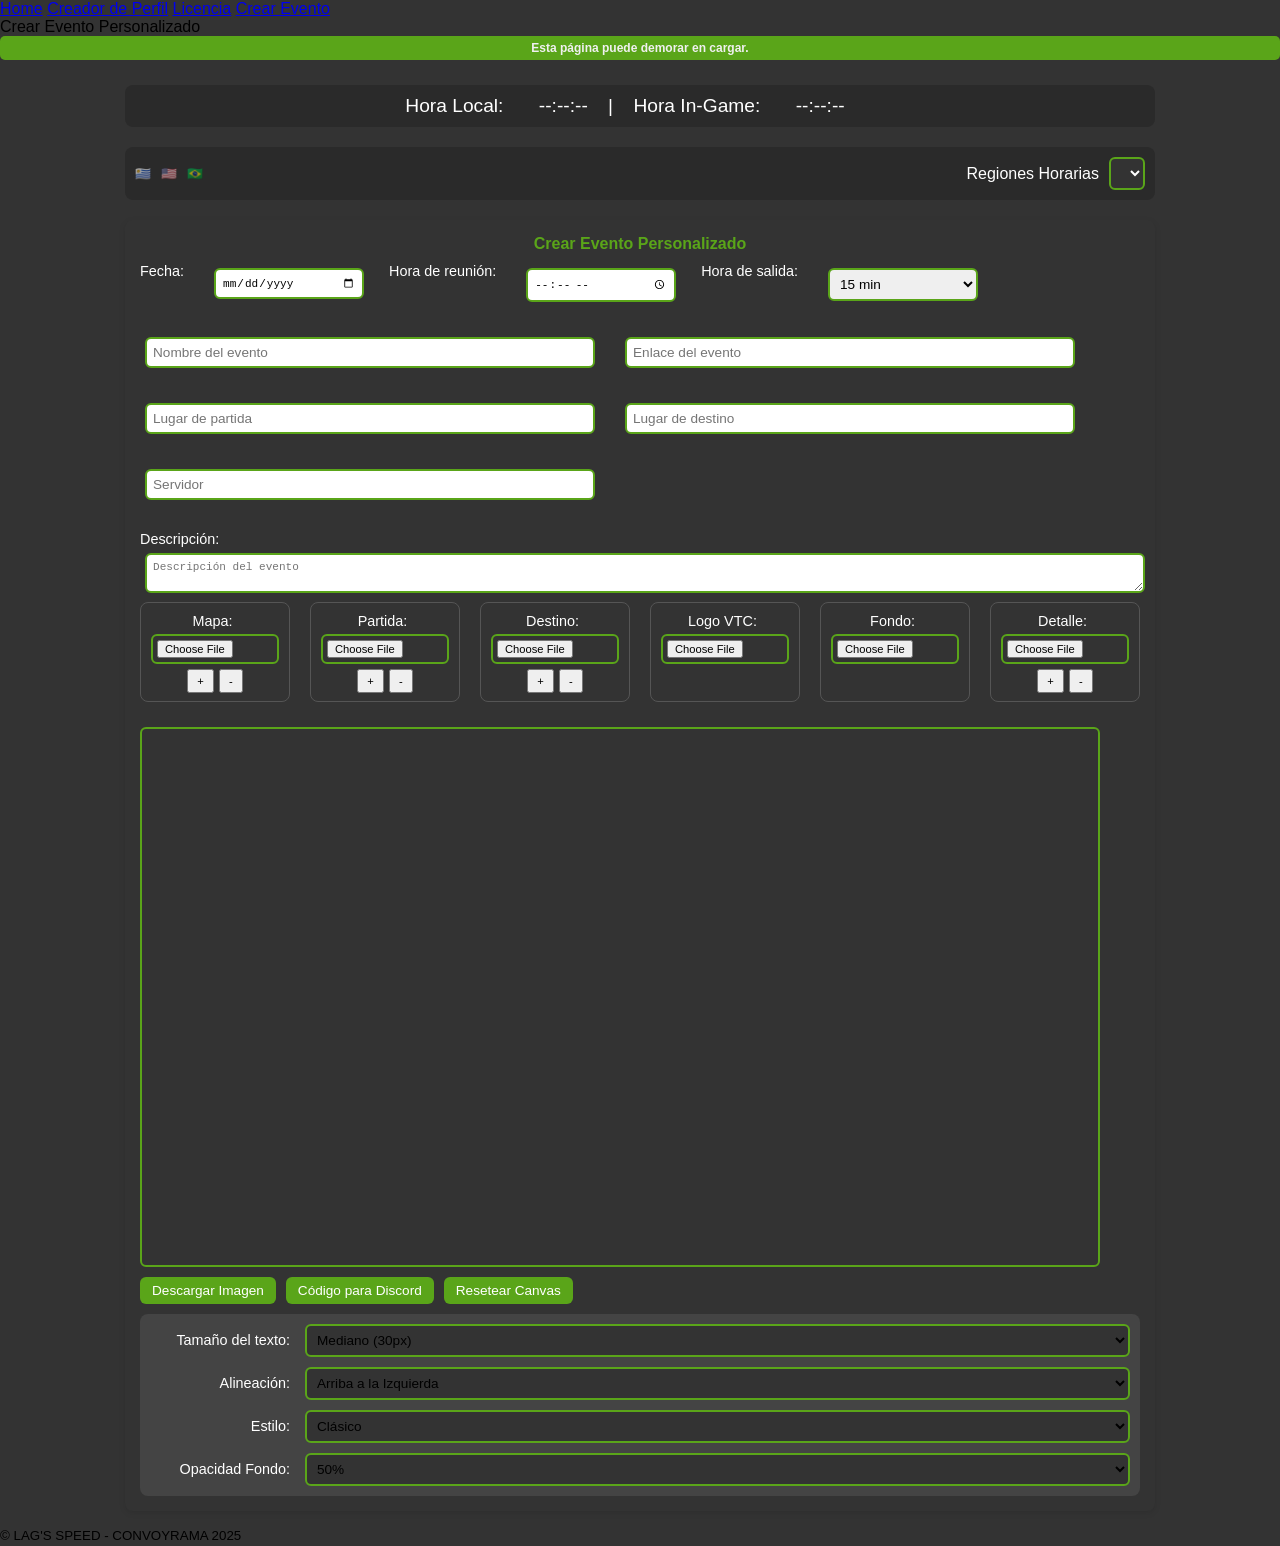
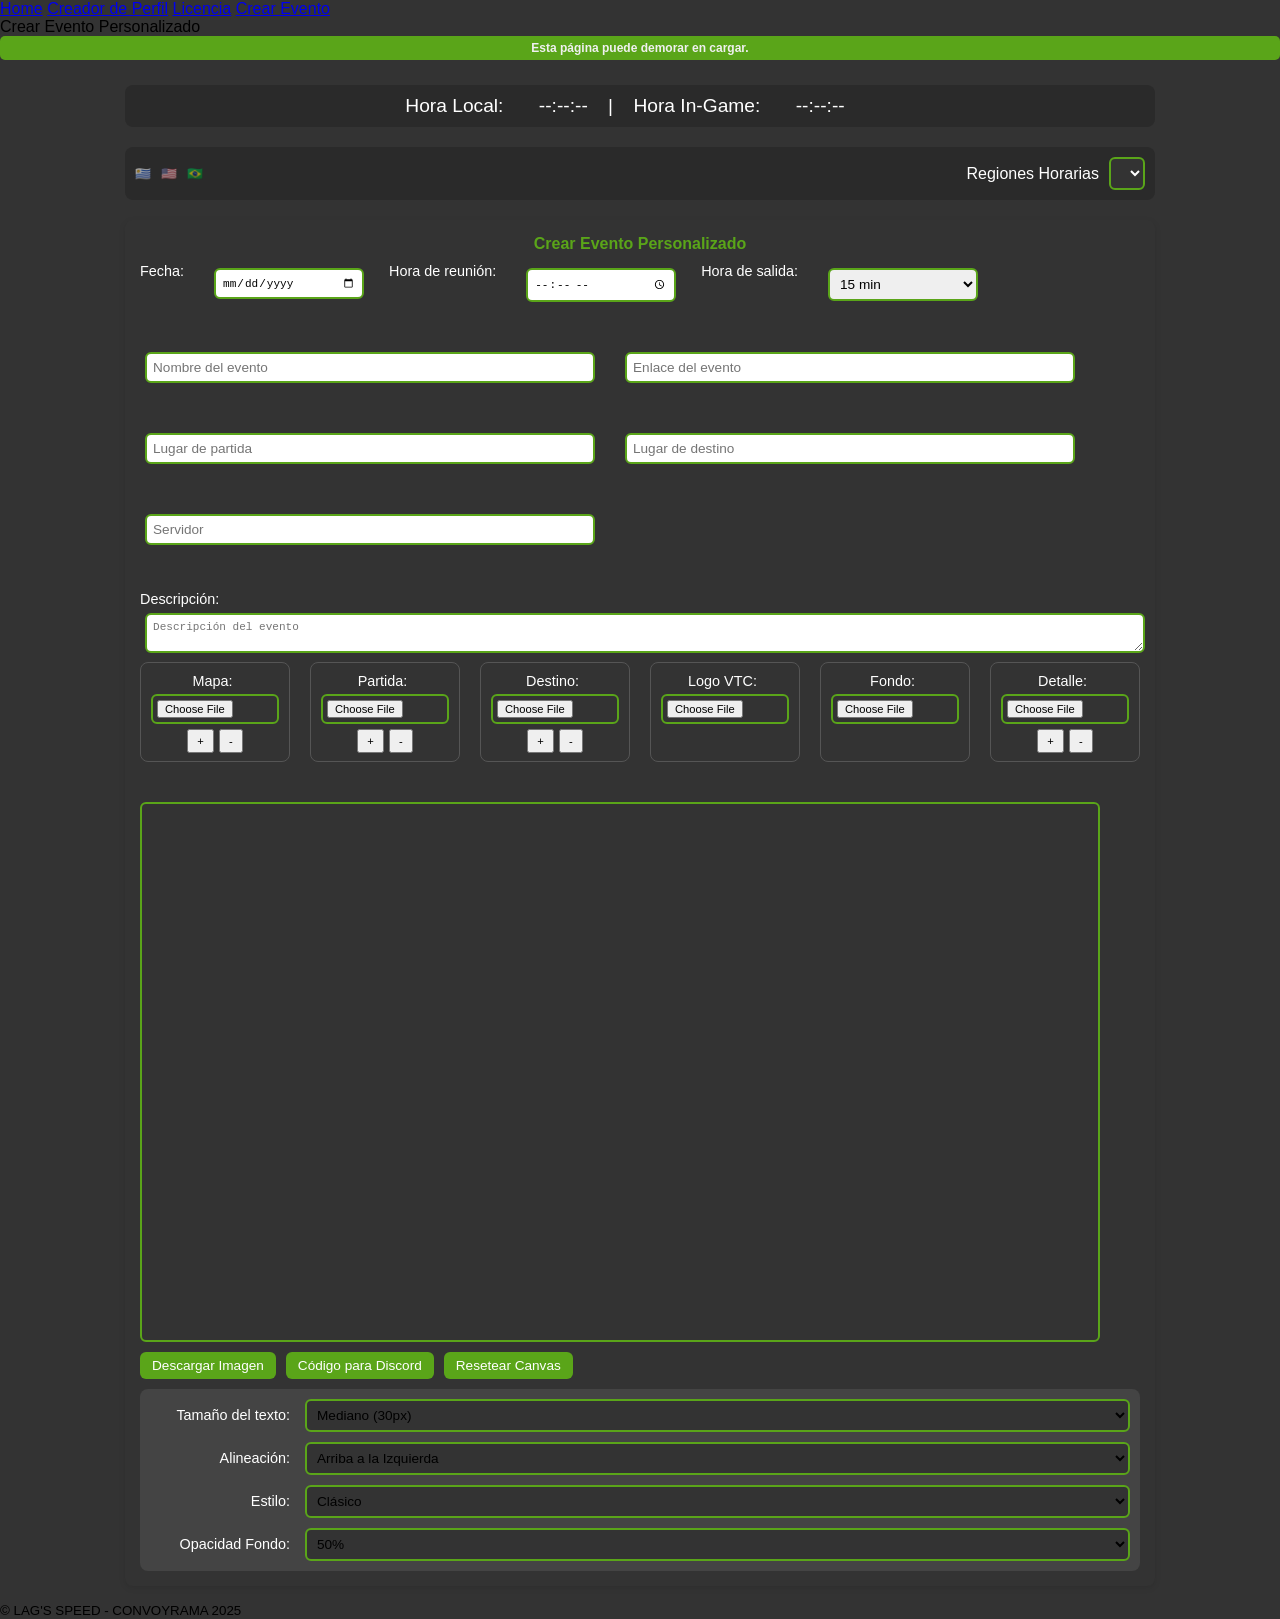

update

--- a/event/css/style.css
+++ b/event/css/style.css
@@ -9,7 +9,7 @@ body { font-family: Arial, sans-serif; min-height: 100vh; display: flex; flex-di
 .custom-event label { color: #fff; font-size: .9em; margin-right: 5px; }
 .input-col { display: flex; flex-direction: column; }
 #custom-date, #custom-time, #departure-time-offset { width: 150px; }
-.input-row { display: flex; gap: 20px; align-items: flex-start; flex-wrap: wrap; justify-content: flex-start; margin-bottom: 25px; }
+.input-row { display: flex; gap: 20px; align-items: flex-start; flex-wrap: wrap; justify-content: flex-start; margin-bottom: 40px; }
 #custom-date, #custom-time, #departure-time-offset, #custom-event-name, #custom-event-link, #custom-start-place, #custom-destination, #custom-server { padding: 6px; margin: 5px; font-size: .85em; border: 2px solid rgb(90,165,25); border-radius: 6px; }
 #custom-date, #custom-time { width: 150px; }
 #custom-event-name, #custom-event-link, #custom-start-place, #custom-destination, #custom-server { width: 45%; }
